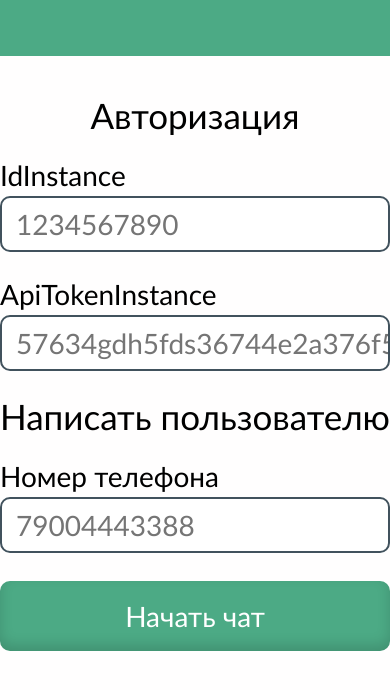
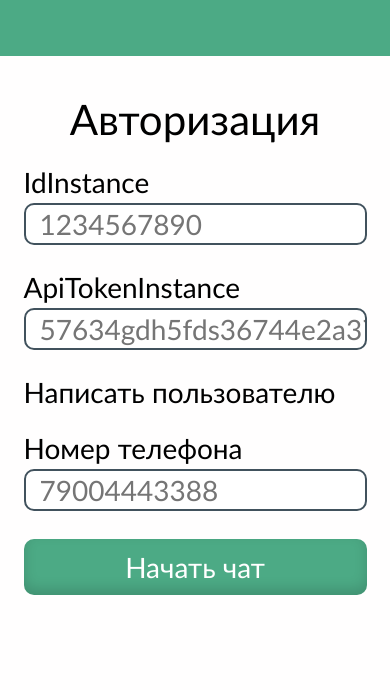
Before and after one commit to MOROZOVcode/GREEN-API, a React (Create React App) app in the folder project/: page / in a window 390 px wide. Shown: the top 690 px of the page. Built offline with nearby package versions, Linux system fonts and the light colour scheme; what http-status-codes would draw is missing.

Commit message:
Опритимизирует верстку

```diff
--- a/project/src/pages/chat-page/chat-page.css
+++ b/project/src/pages/chat-page/chat-page.css
@@ -50,6 +50,10 @@
 	color: #FFFFFF;
 }
 
+.chat__exit-img {
+	height: 2rem;
+}
+
 .chat__container {
 	display: flex;
 	align-items: flex-end;
@@ -65,6 +69,10 @@
 	align-items: flex-end;
 	flex-direction: column-reverse;
 	overflow-y: scroll;
+}
+
+.chat__wrapper::-webkit-scrollbar {
+	width: 0;
 }
 
 .chat__wrapper-message {
@@ -136,7 +144,7 @@
 
 @media (max-width: 650px) {
 	.chat__contact {
-		margin: auto 2rem;
+		margin: auto 1rem;
 	}
 
 	.chat__container {
@@ -151,4 +159,8 @@
 		padding: 0px 1rem;
 	}
 
+	.chat__form-wrapper--input {
+		margin-right: 1rem;
+	}
+
 }
--- a/project/src/pages/chat-page/chat-page.jsx
+++ b/project/src/pages/chat-page/chat-page.jsx
@@ -22,9 +22,9 @@ export default function ChatPage() {
             <div className='chat__exit'>
               <Link to='/' className='chat__exit-link'>
                 <img
-                  className='contact__avatar'
+                  className='chat__exit-img'
                   src='img/exit.svg'
-                  alt='contact-avatar'
+                  alt='chat-exit'
                 />
               </Link>
             </div>
--- a/project/src/pages/login-page/login-page.css
+++ b/project/src/pages/login-page/login-page.css
@@ -123,10 +123,18 @@ input::-webkit-inner-spin-button {
 	}
 
 	.title__text {
-		font-size: 2.5rem;
+		font-size: 2rem;
 	}
 
 	.login__wrapper input {
+		height: 3rem;
+	}
+
+	.login__submit {
 		height: 4rem;
 	}
+
+	.title__text--head {
+		font-size: 3rem;
+	}
 }
--- a/project/src/pages/login-page/login-page.jsx
+++ b/project/src/pages/login-page/login-page.jsx
@@ -8,7 +8,7 @@ export default function LoginPage() {
         <div className='login__container'>
           <div className='login__wrapper'>
             <div className='login__title'>
-              <h1 className='title__text'>Авторизация</h1>
+              <h1 className='title__text title__text--head'>Авторизация</h1>
             </div>
             <form className='login__form'>
               <div className='login__input'>
@@ -34,7 +34,7 @@ export default function LoginPage() {
                 </div>
               </div>
               <div className='login__title'>
-                <h1 className='title__text'>Написать пользователю</h1>
+                <h2 className='title__text'>Написать пользователю</h2>
               </div>
               <div className='login__input'>
                 <div className='login__input-wrapper'>
--- a/project/src/store/api-action.js
+++ b/project/src/store/api-action.js
@@ -13,7 +13,10 @@ export const fetchMessageAction = createAsyncThunk(
 
 export const dropMessageAction = createAsyncThunk(
   'chat/dropMessage',
-  async ({ receiptId }, { dispatch, extra: api }) => {
+  async (
+    { idInstance, apiTokenInstance, receiptId },
+    { dispatch, extra: api }
+  ) => {
     await api.delete(
       `${APIRoute.idInstance}${idInstance}${APIRoute.deleteNot}/${apiTokenInstance}/${receiptId}`
     );
```
